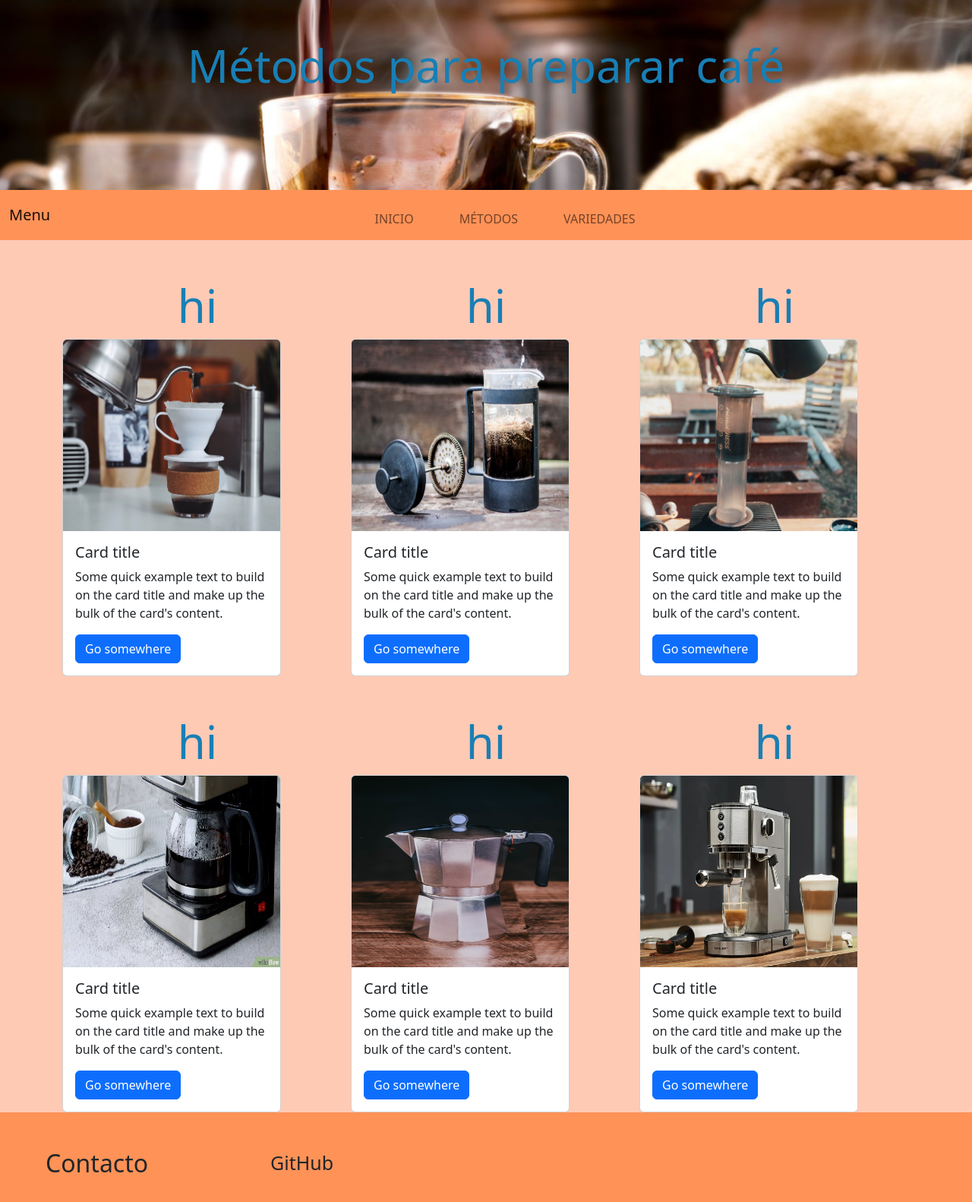
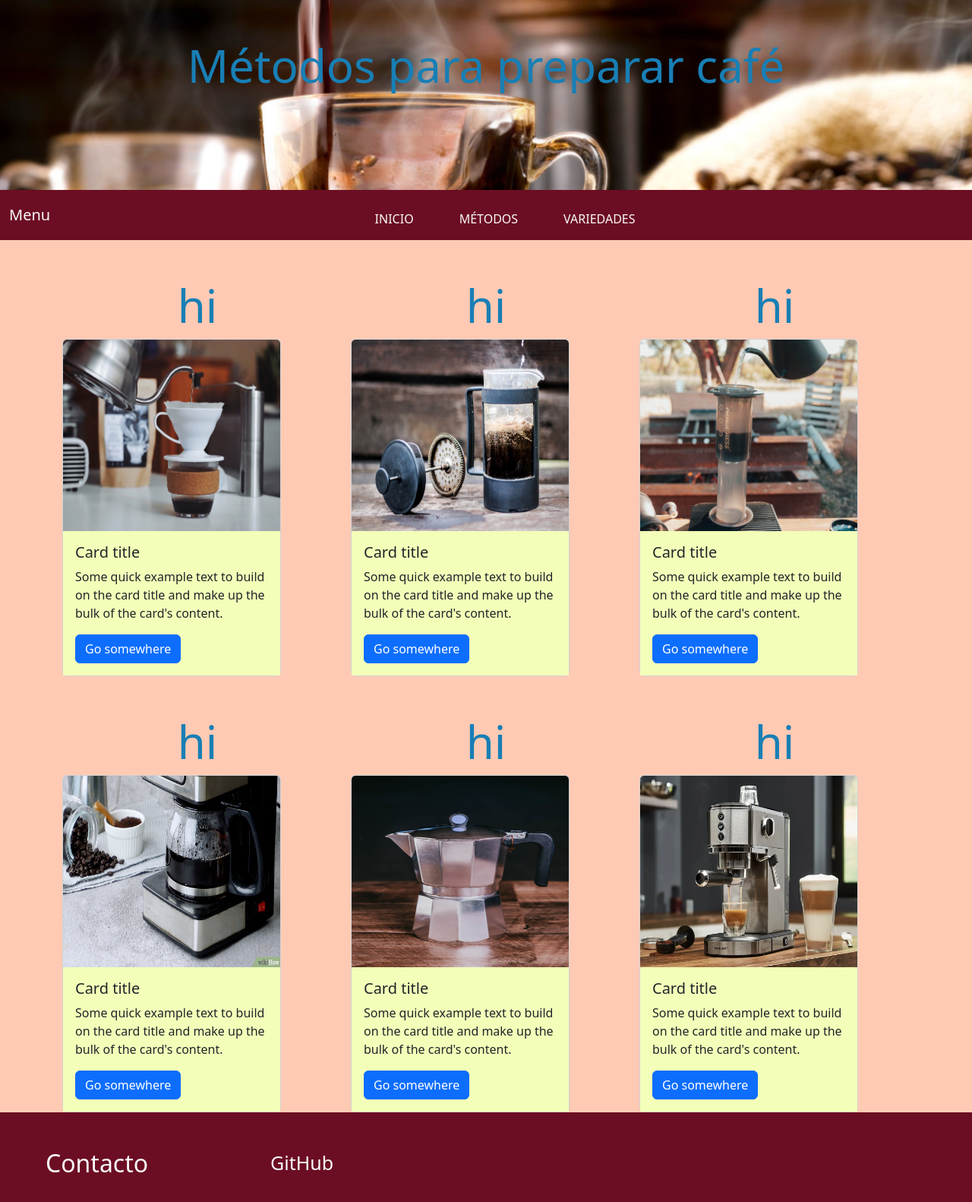
Before and after one commit to SebastianVidelaHoltz/pre-entrega3-Sebastian-Videla-Holtz, a website: page Métodos.html in a window 1280 px wide. Shown: the whole page at 76% size. Drawn offline with Linux system fonts and the light colour scheme.

Commit message:
cambio de paleta de colores

```diff
--- a/Métodos.html
+++ b/Métodos.html
@@ -16,20 +16,20 @@
       </header>
       <nav class="navbar navbar-expand-lg bg-orange">
         <div class="container-fluid">
-          <a class="navbar-brand" href="#">Menu</a>
+          <a class="navbar-brand text-light" href="#">Menu</a>
           <button class="navbar-toggler" type="button" data-bs-toggle="collapse" data-bs-target="#navbarNav" aria-controls="navbarNav" aria-expanded="false" aria-label="Toggle navigation">
             <span class="navbar-toggler-icon"></span>
           </button>
           <div class="collapse navbar-collapse justify-content-center" id="navbarNav">
             <ul class="navbar-nav text-center row">
               <li class="nav-item col">
-                <a class="nav-link text-uppercase" aria-current="page" href="index.html">Inicio</a>
+                <a class="nav-link text-uppercase text-light" aria-current="page" href="index.html">Inicio</a>
               </li>
               <li class="nav-item col">
-                <a class="nav-link text-uppercase" href="Métodos.html">Métodos</a>
+                <a class="nav-link text-uppercase text-light" href="Métodos.html">Métodos</a>
               </li>
               <li class="nav-item col">
-                <a class="nav-link text-uppercase" href="Variedades.html">Variedades</a>
+                <a class="nav-link text-uppercase text-light" href="Variedades.html">Variedades</a>
               </li>
             </ul>
           </div>
@@ -42,7 +42,7 @@
         <div><h1>hi</h1></div>
         <div class="card" style="width: 18rem;">
           <img src="./media/filtro.jpg" class="card-img-top img-card" alt="filtro">
-          <div class="card-body">
+          <div class="card-body bg-card">
             <h5 class="card-title">Card title</h5>
             <p class="card-text">Some quick example text to build on the card title and make up the bulk of the card's content.</p>
             <a href="#" class="btn btn-primary">Go somewhere</a>
@@ -53,7 +53,7 @@
         <div><h1>hi</h1></div>
         <div class="card" style="width: 18rem;">
           <img src="./media/french-press1-900x600.jpg" class="card-img-top img-card" alt="prensa-francesa">
-          <div class="card-body">
+          <div class="card-body bg-card">
             <h5 class="card-title">Card title</h5>
             <p class="card-text">Some quick example text to build on the card title and make up the bulk of the card's content.</p>
             <a href="#" class="btn btn-primary">Go somewhere</a>
@@ -64,7 +64,7 @@
         <div><h1>hi</h1></div>
         <div class="card" style="width: 18rem;">
           <img src="./media/aeropress.jpg" class="card-img-top img-card" alt="aeropress">
-          <div class="card-body">
+          <div class="card-body bg-card">
             <h5 class="card-title">Card title</h5>
             <p class="card-text">Some quick example text to build on the card title and make up the bulk of the card's content.</p>
             <a href="#" class="btn btn-primary">Go somewhere</a>
@@ -79,7 +79,7 @@
         <div><h1>hi</h1></div>
         <div class="card" style="width: 18rem;">
           <img src="./media/electrica.jpg" class="card-img-top img-card" alt="electrica">
-          <div class="card-body">
+          <div class="card-body bg-card">
             <h5 class="card-title">Card title</h5>
             <p class="card-text">Some quick example text to build on the card title and make up the bulk of the card's content.</p>
             <a href="#" class="btn btn-primary">Go somewhere</a>
@@ -90,7 +90,7 @@
         <div><h1>hi</h1></div>
         <div class="card" style="width: 18rem;">
           <img src="./media/moka.jpg" class="card-img-top img-card" alt="moka">
-          <div class="card-body">
+          <div class="card-body bg-card">
             <h5 class="card-title">Card title</h5>
             <p class="card-text">Some quick example text to build on the card title and make up the bulk of the card's content.</p>
             <a href="#" class="btn btn-primary">Go somewhere</a>
@@ -101,7 +101,7 @@
         <div><h1>hi</h1></div>
         <div class="card" style="width: 18rem;">
           <img src="./media/cafetera-espresso.jpg" class="card-img-top img-card" alt="expresso">
-          <div class="card-body">
+          <div class="card-body bg-card">
             <h5 class="card-title">Card title</h5>
             <p class="card-text">Some quick example text to build on the card title and make up the bulk of the card's content.</p>
             <a href="#" class="btn btn-primary">Go somewhere</a>
@@ -117,9 +117,9 @@
 
   <!--footer-->
   <div class="container-fluid">
-    <div class="row p-5 bg-footer text-dark">
+    <div class="row p-5 bg-footer text-light">
       <div class="col-xs-12 col-md-6 col-lg-3 h2">Contacto</div>
-      <div class="col-xs-12 col-md-6 col-lg-3"><a href="https://github.com/SebastianVidelaHoltz" target="_blank" class="text-dark link-danger">GitHub</a></div>
+      <div class="col-xs-12 col-md-6 col-lg-3"><a href="https://github.com/SebastianVidelaHoltz" target="_blank" class="text-light link-warning">GitHub</a></div>
     </div>
   </div>
 <script src="bootstrap-5.2.3-dist/js/bootstrap.bundle.js"></script>
--- a/css/styles.css
+++ b/css/styles.css
@@ -18,7 +18,7 @@ body {
 }
 
 .bg-orange {
-  background: #ff9257;
+  background: #6C0E23;
 }
 
 ul {
@@ -56,7 +56,7 @@ h1 {
 }
 
 .bg-footer {
-  background-color: #ff9257;
+  background-color: #6C0E23;
 }
 
 /*Estilos de Index */
@@ -107,14 +107,10 @@ h1 {
     width: 286px;
     height: 252px;
 }
+.bg-card{
+background-color: #F3FFB9;
+}
 
-.contenedor {
-  overflow: hidden;
-}
-.contenedor h3, .contenedor p, .contenedor img {
-  float: inline-start;
-  margin-right: 10px;
-}
 
 /*Estilos de página3*/
 /*Estilos de página4*/
```
Also changed, not shown: Variedades.html (+1 -1 lines).
